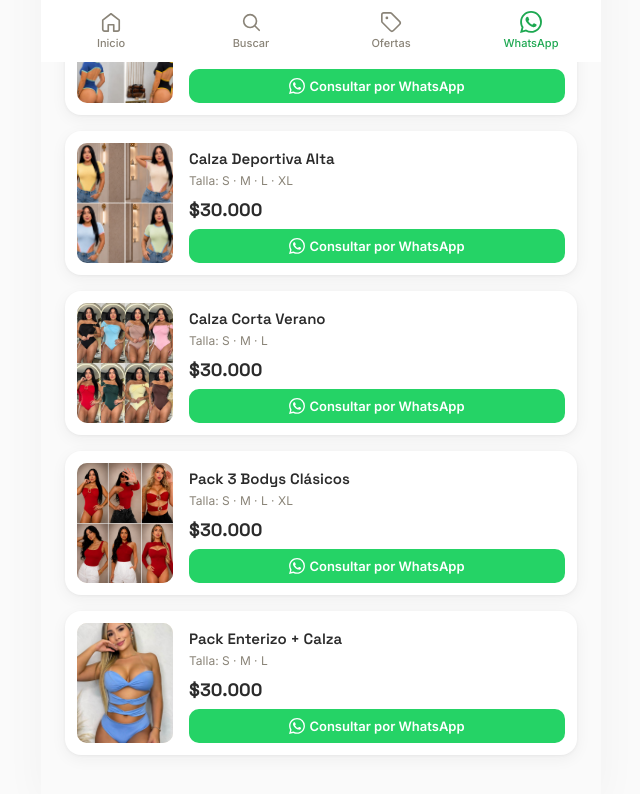
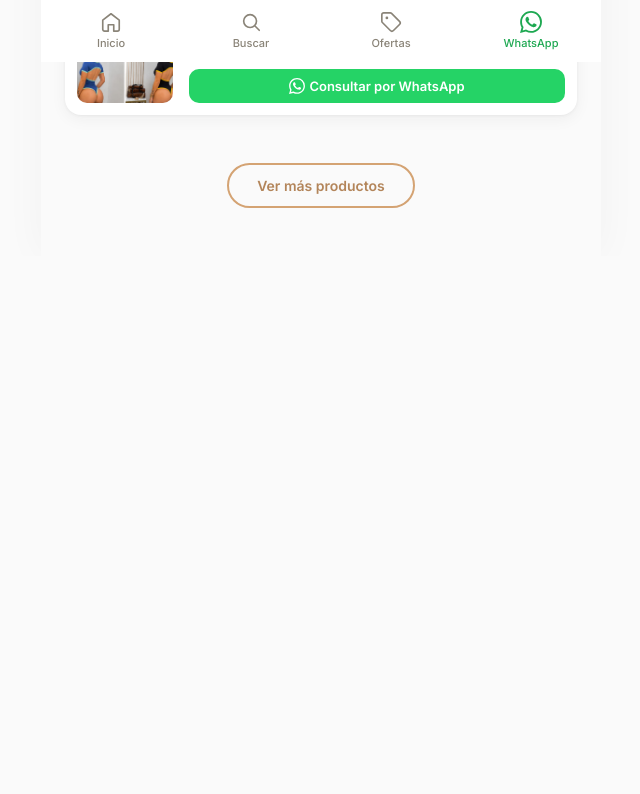
Before and after one commit to eudysj95/bodysuits-and-sport, a React (Vite) app: page /categoria in a window 1280 px wide. Shown: the part 738-1532 px from the top of the page, without its empty margins (319-959 px from the left). After the commit the page ends 994 px from the top, so only its background shows below. Built offline with nearby package versions, Linux system fonts and the light colour scheme.

Commit message:
feat: add 'ver más productos' button to category views
- Show first 4 products initially
- 'Ver más productos' button expands to show all
- Reset to collapsed when switching categories
- Applied to both Home and Categoria pages
- Accent-colored pill button with hover effect

```diff
--- a/src/index.css
+++ b/src/index.css
@@ -332,6 +332,31 @@ button {
   color: var(--color-text-muted);
   font-size: 14px;
   text-align: center;
+}
+
+/* See more button */
+
+.see-more {
+  display: flex;
+  justify-content: center;
+  padding: 0 var(--space-5) var(--space-7);
+}
+
+.see-more__btn {
+  padding: 12px 28px;
+  border: 2px solid var(--color-accent);
+  border-radius: var(--radius-pill);
+  background: transparent;
+  color: var(--color-accent-dark);
+  font-size: 14px;
+  font-weight: 600;
+  cursor: pointer;
+  transition: background 0.2s ease, color 0.2s ease;
+}
+
+.see-more__btn:hover {
+  background: var(--color-accent);
+  color: #fff;
 }
 
 /* Product card */
--- a/src/pages/Categoria.jsx
+++ b/src/pages/Categoria.jsx
@@ -1,3 +1,4 @@
+import { useState } from 'react'
 import { useParams, useNavigate, Navigate } from 'react-router-dom'
 import Header from '../components/Header.jsx'
 import CategoryChips from '../components/CategoryChips.jsx'
@@ -6,14 +7,20 @@ import PromoBanner from '../components/PromoBanner.jsx'
 import BottomNav from '../components/BottomNav.jsx'
 import { CATEGORIES, products } from '../data/products.js'
 
+const INITIAL_VISIBLE = 4
+
 function Categoria() {
   const { categoria } = useParams()
   const navigate = useNavigate()
   const active = categoria || 'unidad'
+  const [showAll, setShowAll] = useState(false)
 
   if (!CATEGORIES.some((category) => category.id === active)) {
     return <Navigate to="/categoria/unidad" replace />
   }
+
+  const visibleProducts = showAll ? products : products.slice(0, INITIAL_VISIBLE)
+  const hasMore = products.length > INITIAL_VISIBLE
 
   return (
     <>
@@ -27,10 +34,21 @@ function Categoria() {
         </section>
         <CategoryChips
           active={active}
-          onChange={(id) => navigate(`/categoria/${id}`)}
+          onChange={(id) => { navigate(`/categoria/${id}`); setShowAll(false) }}
         />
         {active === 'promocion' && <PromoBanner />}
-        <ProductList products={products} category={active} />
+        <ProductList products={visibleProducts} category={active} />
+        {hasMore && !showAll && (
+          <div className="see-more">
+            <button
+              type="button"
+              className="see-more__btn"
+              onClick={() => setShowAll(true)}
+            >
+              Ver más productos
+            </button>
+          </div>
+        )}
       </main>
       <BottomNav />
     </>
--- a/src/pages/Home.jsx
+++ b/src/pages/Home.jsx
@@ -7,8 +7,14 @@ import PromoBanner from '../components/PromoBanner.jsx'
 import BottomNav from '../components/BottomNav.jsx'
 import { products } from '../data/products.js'
 
+const INITIAL_VISIBLE = 4
+
 function Home() {
   const [category, setCategory] = useState('unidad')
+  const [showAll, setShowAll] = useState(false)
+
+  const visibleProducts = showAll ? products : products.slice(0, INITIAL_VISIBLE)
+  const hasMore = products.length > INITIAL_VISIBLE
 
   return (
     <>
@@ -21,9 +27,20 @@ function Home() {
             Elegí cómo querés comprar.
           </p>
         </section>
-        <CategoryChips active={category} onChange={setCategory} />
+        <CategoryChips active={category} onChange={(cat) => { setCategory(cat); setShowAll(false) }} />
         {category === 'promocion' && <PromoBanner />}
-        <ProductList products={products} category={category} />
+        <ProductList products={visibleProducts} category={category} />
+        {hasMore && !showAll && (
+          <div className="see-more">
+            <button
+              type="button"
+              className="see-more__btn"
+              onClick={() => setShowAll(true)}
+            >
+              Ver más productos
+            </button>
+          </div>
+        )}
       </main>
       <BottomNav />
     </>
```
